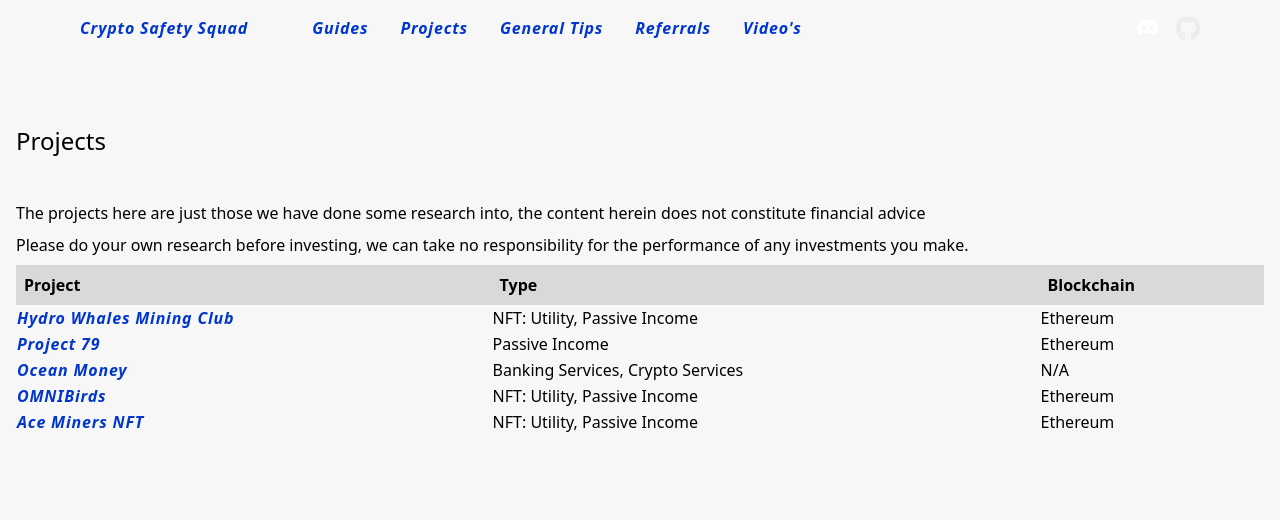
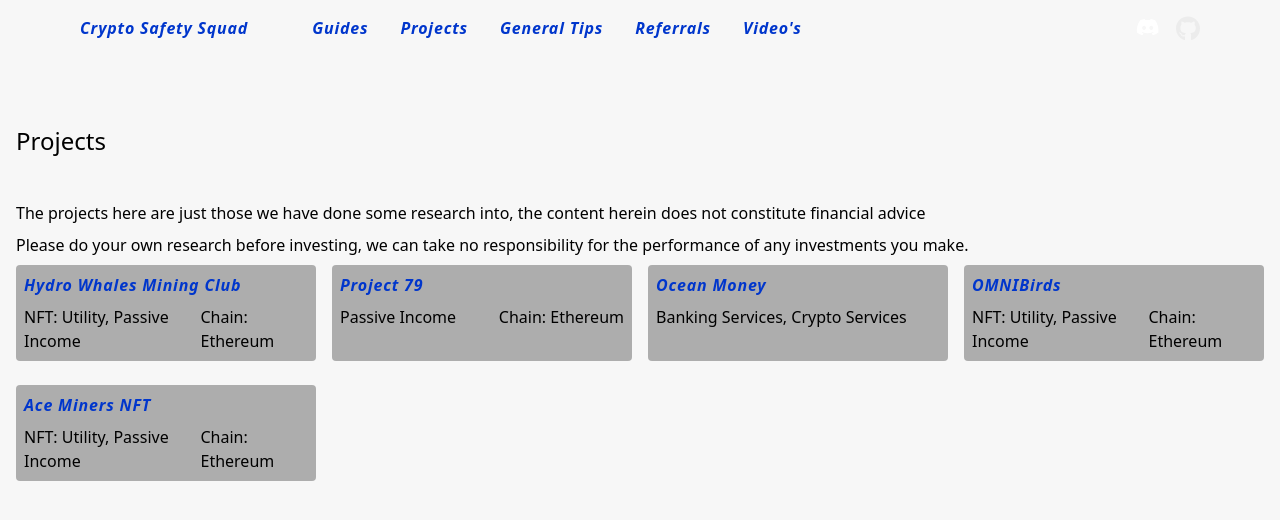
Before and after one commit to CryptoSafetySquad/website, a Next.js app: page /projects in a window 1280 px wide. Shown: the top 520 px of the page. Built offline with nearby package versions, Linux system fonts and the light colour scheme.

Commit message:
Update projects page to use cards instead of table

```diff
--- a/pages/projects.tsx
+++ b/pages/projects.tsx
@@ -15,26 +15,19 @@ const Projects: NextPage = () => {
     <>
       <p>The projects here are just those we have done some research into, the content herein does not constitute financial advice</p>
       <p>Please do your own research before investing, we can take no responsibility for the performance of any investments you make.</p>
-      <table className='table'>
-        <thead>
-          <tr>
-            <th>Project</th>
-            <th>Type</th>
-            <th>Blockchain</th>
-          </tr>
-        </thead>
-        <tbody>
-        {
-          projects.map(project =>
-            <tr key={project.slug}>
-              <td><a href={`/projects/${project.slug}`}>{project.name}</a></td>
-              <td>{project.type}</td>
-              <td>{project.blockchain}</td>
-            </tr>
-          )
-        }
-        </tbody>
-      </table>
+      <div className='grid gap-2 md:gap-4 md:grid-cols-2 lg:grid-cols-3 xl:grid-cols-4'>
+      {
+        projects.map(project =>
+          <div className='card' key={project.slug}>
+            <p><a href={`/projects/${project.slug}`}>{project.name}</a></p>
+            <div className='flex justify-between'>
+              <span>{project.type}</span>
+              <span>{project.blockchain == 'N/A' ? `` : `Chain: ${project.blockchain}`}</span>
+            </div>
+          </div>
+        )
+      }
+      </div>
     </>
   )
 
```
